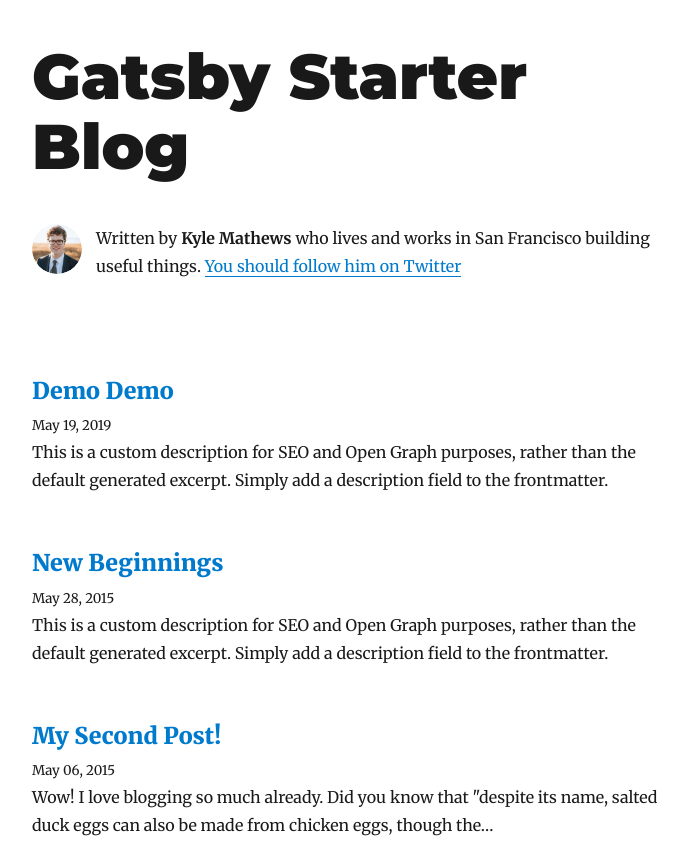
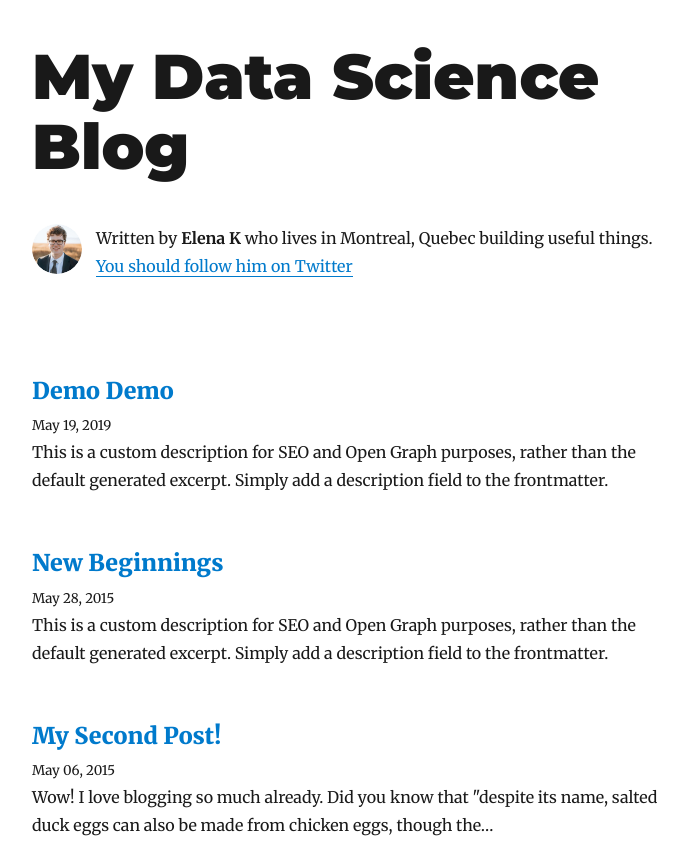
Before and after one commit to noircir/demo-blog, a Gatsby site: page / in a window 1280 px wide. Shown: the top 842 px of the page, without its empty margins (293-981 px from the left). Built offline with nearby package versions, Linux system fonts and the light colour scheme; Gatsby itself is replaced by a stand-in of ours; some packages are replaced by stand-ins of ours.

Commit message:
change config metadata

```diff
--- a/gatsby-config.js
+++ b/gatsby-config.js
@@ -1,11 +1,11 @@
 module.exports = {
   siteMetadata: {
-    title: `Gatsby Starter Blog`,
-    author: `Kyle Mathews`,
-    description: `A starter blog demonstrating what Gatsby can do.`,
-    siteUrl: `https://gatsby-starter-blog-demo.netlify.com/`,
+    title: `My Data Science Blog`,
+    author: `Elena K`,
+    description: `"Today I learned" - type blog on various AI and Data Science topics.`,
+    siteUrl: `https://affectionate-snyder-962186.netlify.com`,
     social: {
-      twitter: `kylemathews`,
+      twitter: `7676ee`,
     },
   },
   plugins: [
--- a/src/components/bio.js
+++ b/src/components/bio.js
@@ -38,8 +38,8 @@ function Bio() {
               }}
             />
             <p>
-              Written by <strong>{author}</strong> who lives and works in San
-              Francisco building useful things.
+              Written by <strong>{author}</strong> who lives in Montreal, Quebec
+              building useful things.
               {` `}
               <a href={`https://twitter.com/${social.twitter}`}>
                 You should follow him on Twitter
```
